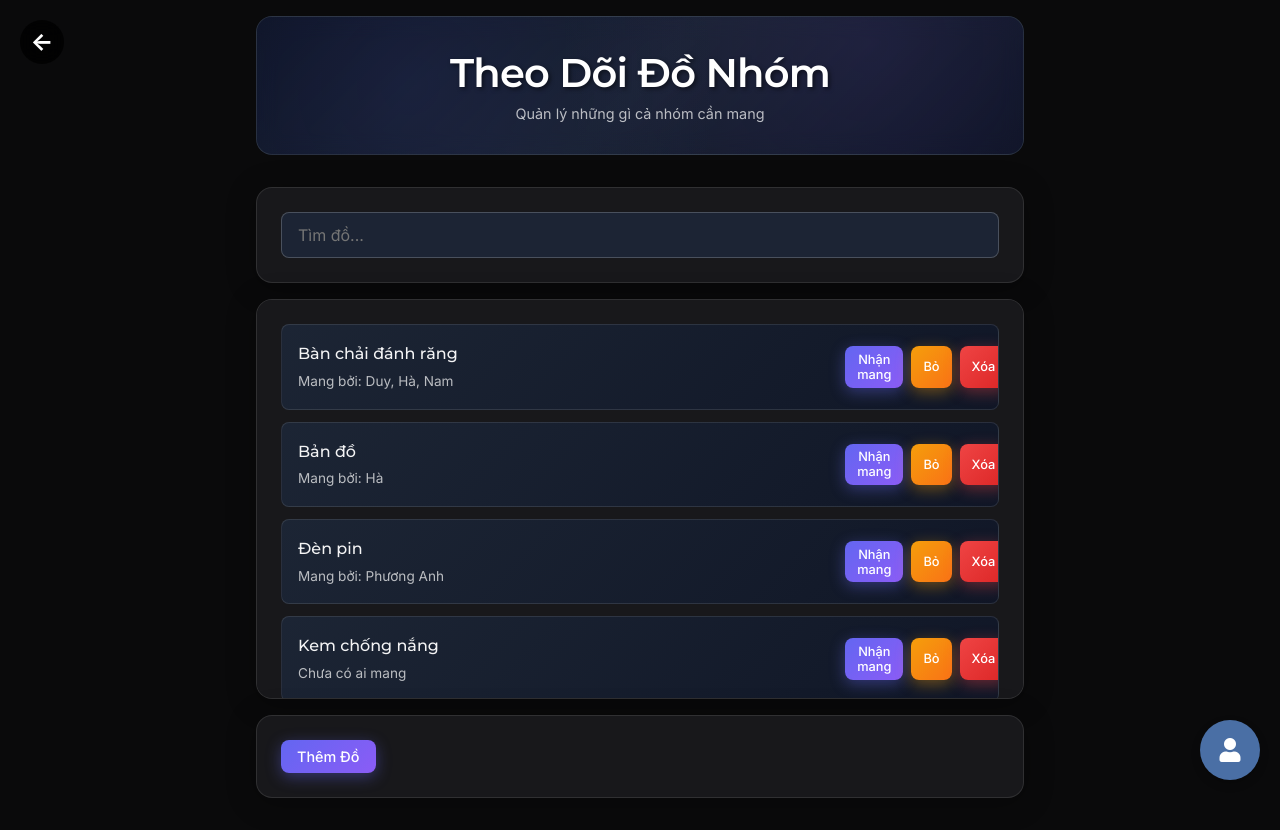
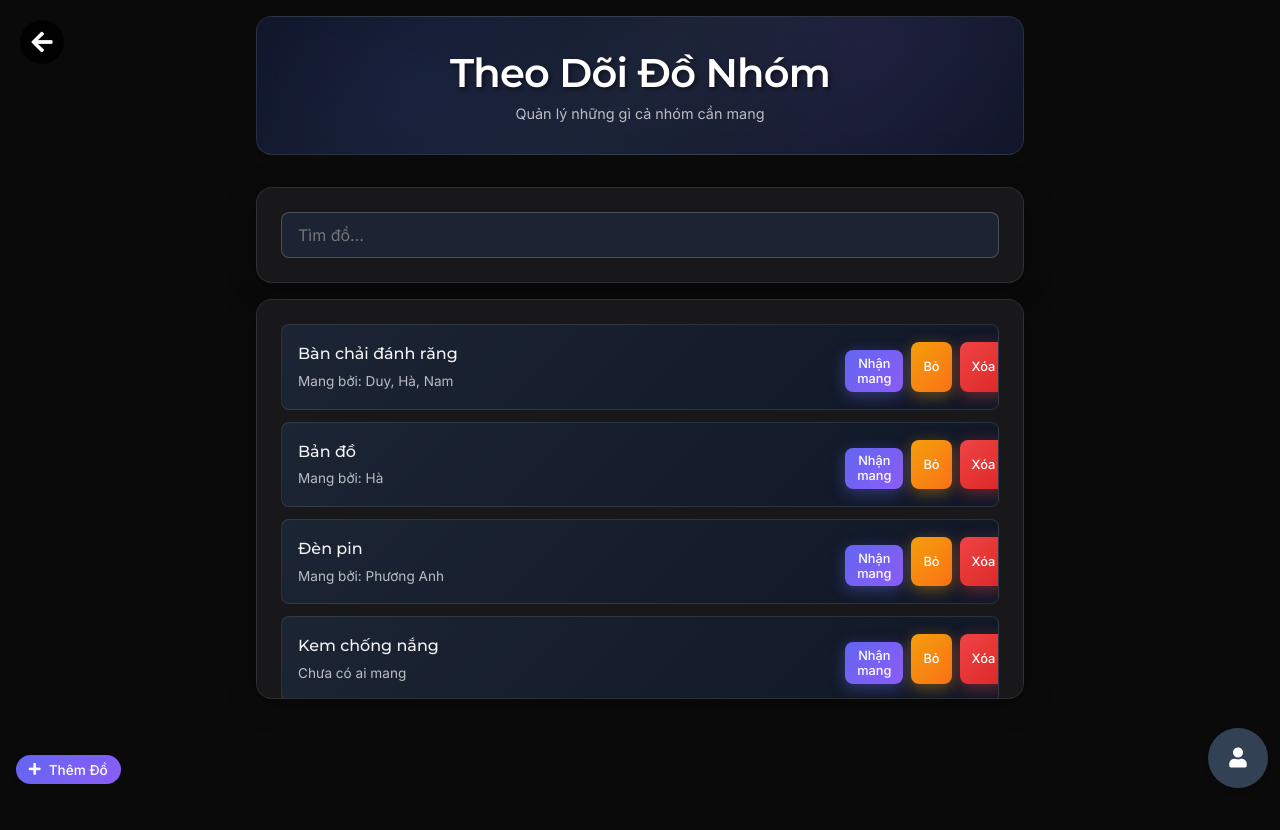
Before and after one commit to Duy247/travel.physx-cnh, a PHP site: page /public/PackingList.php in a window 1280 px wide. After the commit the page ends 788 px from the top, so only its background shows below. Run offline with PHP 8.4, Linux system fonts and the light colour scheme.

Commit message:
packing: fix button and modal

```diff
--- a/public/PackingList.php
+++ b/public/PackingList.php
@@ -23,13 +23,18 @@ $cache_bust = time();
     <script src="js/cache-buster.js?v=<?= $cache_bust ?>"></script>
 </head>
 <body class="no-select mobile-optimized">
-    <a href="index.php" class="back-button">&larr;</a>
+    <a href="index.php" class="back-button"><i class="fas fa-arrow-left"></i></a>
 
     <div class="packing-container">
         <div class="packing-header fade-in">
             <h1>Theo Dõi Đồ Nhóm</h1>
             <h2>Quản lý những gì cả nhóm cần mang</h2>
         </div>
+
+        <!-- Add Item Button -->
+        <button id="add-item-btn" class="btn btn-primary add-item-button">
+            <i class="fas fa-plus"></i> Thêm Đồ
+        </button>
 
         <!-- Login Button -->
         <button id="login-button" class="login-button">
@@ -56,22 +61,21 @@ $cache_bust = time();
             <button id="select-member-btn" class="btn btn-primary" style="width: 100%;">Chọn</button>
         </div>
 
+        <!-- Add Item Modal -->
+        <div id="add-item-modal" class="member-select-modal">
+            <h3>Thêm Đồ Mới</h3>
+            <div class="form-group">
+                <input type="text" id="new-item-name" class="form-control" placeholder="Tên Đồ">
+            </div>
+            <button id="save-item-btn" class="btn btn-primary" style="width: 100%;">Lưu</button>
+        </div>
+
         <div class="search-container fade-in">
             <input type="text" id="search-input" class="search-input" placeholder="Tìm đồ...">
         </div>
 
         <div class="items-container fade-in">
             <div id="inventory-list"></div>
-        </div>
-
-        <div class="add-item-container fade-in">
-            <button id="add-item-btn" class="btn btn-primary">Thêm Đồ</button>
-            <div id="add-item-form" class="add-item-form" style="display: none;">
-                <div class="form-group">
-                    <input type="text" id="new-item-name" class="form-control" placeholder="Tên Đồ">
-                    <button id="save-item-btn" class="btn btn-primary">Lưu</button>
-                </div>
-            </div>
         </div>
 
     </div>
@@ -82,7 +86,7 @@ $cache_bust = time();
         const searchInput = document.getElementById('search-input');
         const inventoryList = document.getElementById('inventory-list');
         const addItemBtn = document.getElementById('add-item-btn');
-        const addItemForm = document.getElementById('add-item-form');
+        const addItemModal = document.getElementById('add-item-modal');
         const newItemNameInput = document.getElementById('new-item-name');
         const saveItemBtn = document.getElementById('save-item-btn');
         const loginButton = document.getElementById('login-button');
@@ -280,28 +284,30 @@ $cache_bust = time();
                 return;
             }
 
-            if (!selectedMember) {
-                alert('Vui lòng chọn thành viên');
-                return;
-            }
+            try {
+                // Create request body - if selectedMember exists, include it as carrier
+                const requestBody = {
+                    name: itemName
+                };
 
-            try {
+                // Only add carrier if a member is selected
+                if (selectedMember) {
+                    requestBody.carrier = selectedMember;
+                }
+
                 const response = await fetch(`${API_URL}?action=add_group_item`, {
                     method: 'POST',
                     headers: {
                         'Content-Type': 'application/json'
                     },
-                    body: JSON.stringify({
-                        name: itemName,
-                        carrier: selectedMember
-                    })
+                    body: JSON.stringify(requestBody)
                 });
 
                 const data = await response.json();
 
                 if (data.success) {
                     newItemNameInput.value = '';
-                    addItemForm.style.display = 'none';
+                    addItemModal.style.display = 'none';
                     loadInventory();
                 } else {
                     console.error('Error adding item:', data.message);
@@ -319,16 +325,18 @@ $cache_bust = time();
         });
 
         addItemBtn.addEventListener('click', function() {
-            if (!selectedMember) {
-                alert('Vui lòng chọn thành viên trước');
-                return;
-            }
-            addItemForm.style.display = addItemForm.style.display === 'none' ? 'block' : 'none';
+            // Allow adding items without selecting a member
+            addItemModal.style.display = 'block';
+            newItemNameInput.focus();
         });
 
-        saveItemBtn.addEventListener('click', addNewItem);
+        saveItemBtn.addEventListener('click', function() {
+            addNewItem();
+            addItemModal.style.display = 'none';
+        });
 
-        loginButton.addEventListener('click', function() {
+        // Enhanced login button handling to ensure clicks on the icon also trigger the action
+        function handleLoginButtonClick(event) {
             if (selectedMember) {
                 // If already logged in, log out
                 selectedMember = '';
@@ -339,7 +347,10 @@ $cache_bust = time();
                 // Show the member selection modal
                 memberSelectModal.style.display = 'block';
             }
-        });
+        }
+
+        // Add click event listener to the button
+        loginButton.addEventListener('click', handleLoginButtonClick);
 
         selectMemberBtn.addEventListener('click', function() {
             const newSelectedMember = memberSelect.value;
@@ -368,13 +379,38 @@ $cache_bust = time();
                 memberSelectModal.style.display === 'block') {
                 memberSelectModal.style.display = 'none';
             }
+
+            if (!addItemModal.contains(event.target) &&
+                event.target !== addItemBtn &&
+                addItemModal.style.display === 'block') {
+                addItemModal.style.display = 'none';
+            }
         });
 
         // Initial load
         document.addEventListener('DOMContentLoaded', function() {
             memberSelectModal.style.display = 'none';
+            addItemModal.style.display = 'none';
             userInfo.style.display = 'none';
             loadInventory();
+
+            // Ensure the login button is always clickable by applying correct styles
+            loginButton.style.touchAction = 'manipulation'; // Improves touch response
+
+            // Prevent event propagation from the modal contents to document
+            document.querySelectorAll('.member-select-modal').forEach(modal => {
+                modal.addEventListener('click', function(e) {
+                    e.stopPropagation();
+                });
+            });
+
+            // Enable Enter key for the item input
+            newItemNameInput.addEventListener('keyup', function(event) {
+                if (event.key === "Enter") {
+                    addNewItem();
+                    addItemModal.style.display = 'none';
+                }
+            });
         });
     </script>
 </body>
--- a/public/api/packing.php
+++ b/public/api/packing.php
@@ -59,7 +59,7 @@ switch ($action) {
     case 'add_group_item':
         $postData = json_decode(file_get_contents('php://input'), true);
 
-        if (isset($postData['name']) && isset($postData['carrier'])) {
+        if (isset($postData['name'])) {
             $data = readJsonFile($groupPackingPath);
 
             // Generate a unique ID
@@ -68,8 +68,13 @@ switch ($action) {
             $newItem = [
                 'id' => $id,
                 'name' => $postData['name'],
-                'carriers' => [$postData['carrier']]
+                'carriers' => []
             ];
+
+            // Add carrier if specified
+            if (isset($postData['carrier'])) {
+                $newItem['carriers'] = [$postData['carrier']];
+            }
 
             $data['items'][] = $newItem;
 
--- a/public/css/packing.css
+++ b/public/css/packing.css
@@ -234,6 +234,7 @@
 }
 
 .btn-primary {
+    margin-top: 0.5rem;
     background: linear-gradient(135deg, #6366f1 0%, #8b5cf6 100%);
     color: white;
     box-shadow: 0 4px 15px rgba(99, 102, 241, 0.4);
@@ -418,23 +419,34 @@
 
 /* Login button styles */
 .login-button {
-    position: fixed;
-    bottom: 20px;
-    right: 20px;
+    position: absolute;
+    bottom: 0.75rem;
+    right: 0.75rem;
+    background-color: #334155;
+    color: white;
+    border: none;
+    border-radius: 50%;
     width: 60px;
     height: 60px;
-    border-radius: 50%;
-    background-color: #4a6fa5;
-    box-shadow: 0 4px 10px rgba(0, 0, 0, 0.2);
     display: flex;
     align-items: center;
     justify-content: center;
-    color: white;
-    font-size: 24px;
-    border: none;
+    font-size: 1rem;
+    box-shadow: 0 4px 6px rgba(0, 0, 0, 0.1);
     cursor: pointer;
-    z-index: 1000;
-    transition: all 0.3s ease;
+    z-index: 10;
+    transition: all 0.2s ease;
+}
+
+.login-button i {
+    /* Make the icon fill the entire button to make it easily tappable */
+    display: flex;
+    align-items: center;
+    justify-content: center;
+    width: 100%;
+    height: 100%;
+    font-size: 20px;
+    pointer-events: none; /* This ensures that clicks on the icon are handled by the parent button */
 }
 
 .login-button:hover {
@@ -448,6 +460,31 @@
 
 .login-button.active {
     background-color: #3cb371;
+}
+
+.add-item-button {
+    position: absolute;
+    bottom: 1rem;
+    left: 1rem; /* Position to the left of login button */
+    display: flex;
+    align-items: center;
+    justify-content: center;
+    border-radius: 2rem;
+    padding: 0.4rem 0.8rem;
+    font-size: 0.85rem;
+    box-shadow: 0 4px 6px rgba(0, 0, 0, 0.1);
+    cursor: pointer;
+    z-index: 10;
+    transition: all 0.2s ease;
+}
+
+.add-item-button i {
+    margin-right: 0.5rem;
+}
+
+.login-button:hover, .add-item-button:hover {
+    transform: translateY(-2px);
+    box-shadow: 0 6px 10px rgba(0, 0, 0, 0.15);
 }
 
 .member-select-modal {
@@ -498,8 +535,8 @@
     background-color: white;
     border-radius: 20px;
     box-shadow: 0 2px 8px rgba(0, 0, 0, 0.15);
-    padding: 5px 12px;
-    font-size: 14px;
+    padding: 0.3rem 0.8rem;
+    font-size: 0.8rem;
     color: #444;
     display: none;
     animation: fadeIn 0.3s ease;
```
Also changed, not shown: public/PersonalPack.php (+52 -16 lines).
